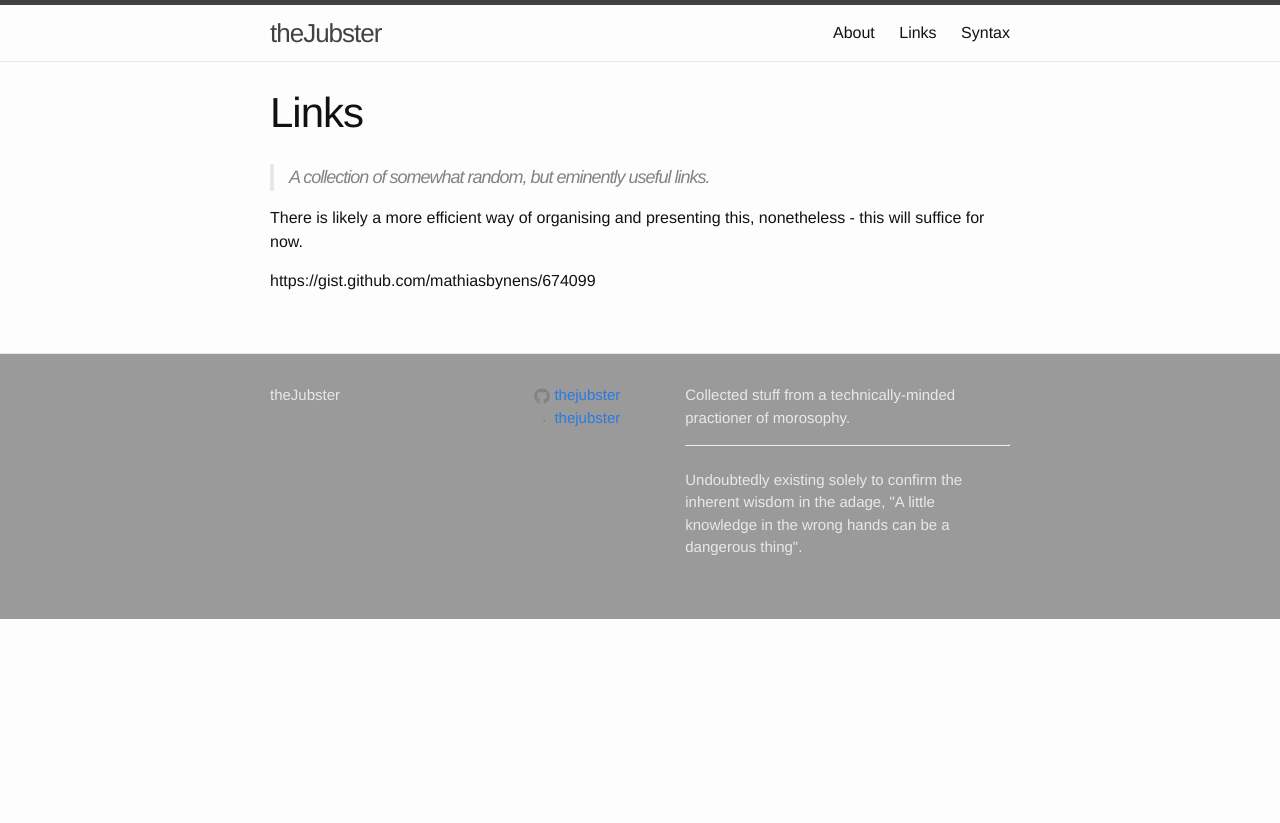
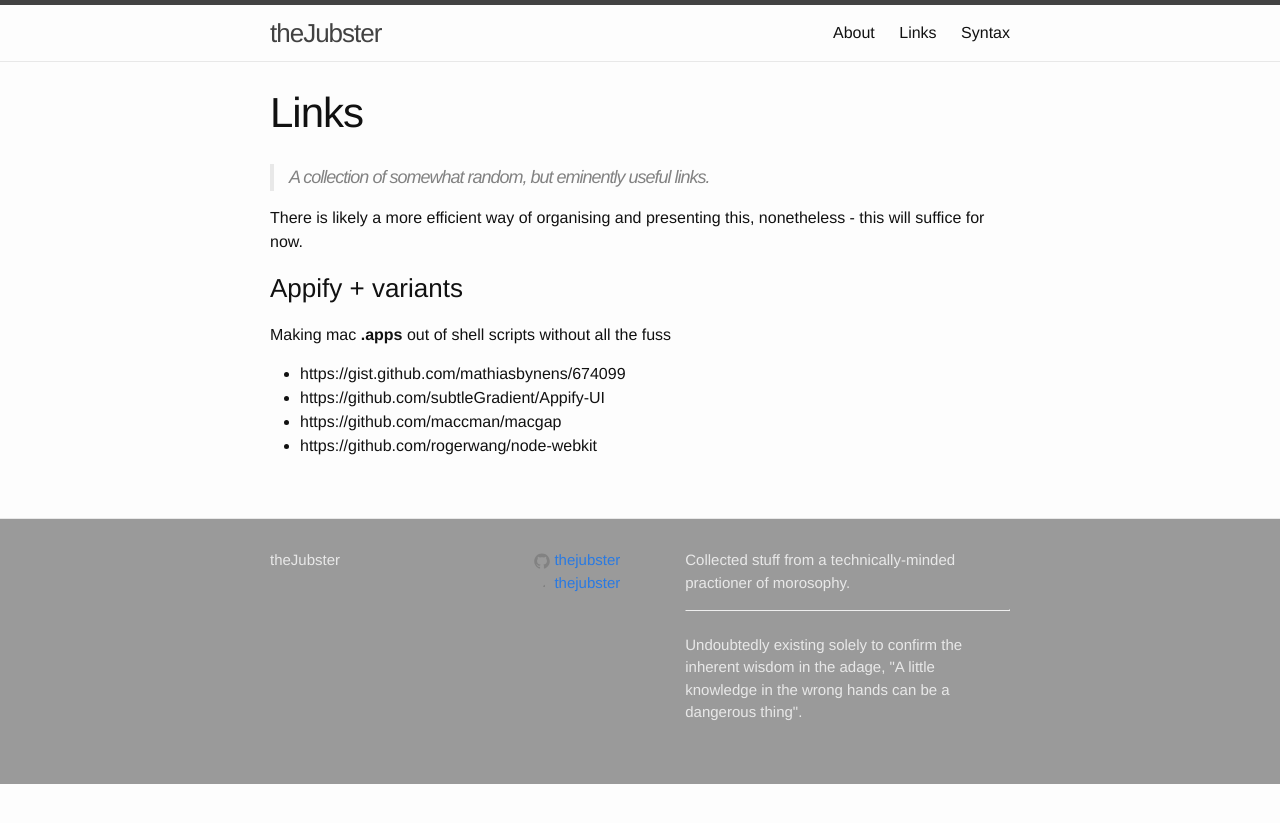
Before and after one commit to thejubster/thejubster.github.io, a Jekyll site: the page built from links.md, in a window 1280 px wide. Shown: the top 823 px of the page. Built offline with Jekyll 4.4.1, drawn with Linux system fonts in a browser that asks for light colours; Markdown is read by kramdown in place of the engine named in the settings.

Commit message:
Update links.md

```diff
--- a/links.md
+++ b/links.md
@@ -9,4 +9,11 @@ permalink: /links/
 
 There is likely a more efficient way of organising and presenting this, nonetheless - this will suffice for now.
 
-https://gist.github.com/mathiasbynens/674099
+### Appify + variants
+
+Making mac **.apps** out of shell scripts without all the fuss
+
++ https://gist.github.com/mathiasbynens/674099
++ https://github.com/subtleGradient/Appify-UI
++ https://github.com/maccman/macgap
++ https://github.com/rogerwang/node-webkit
```
